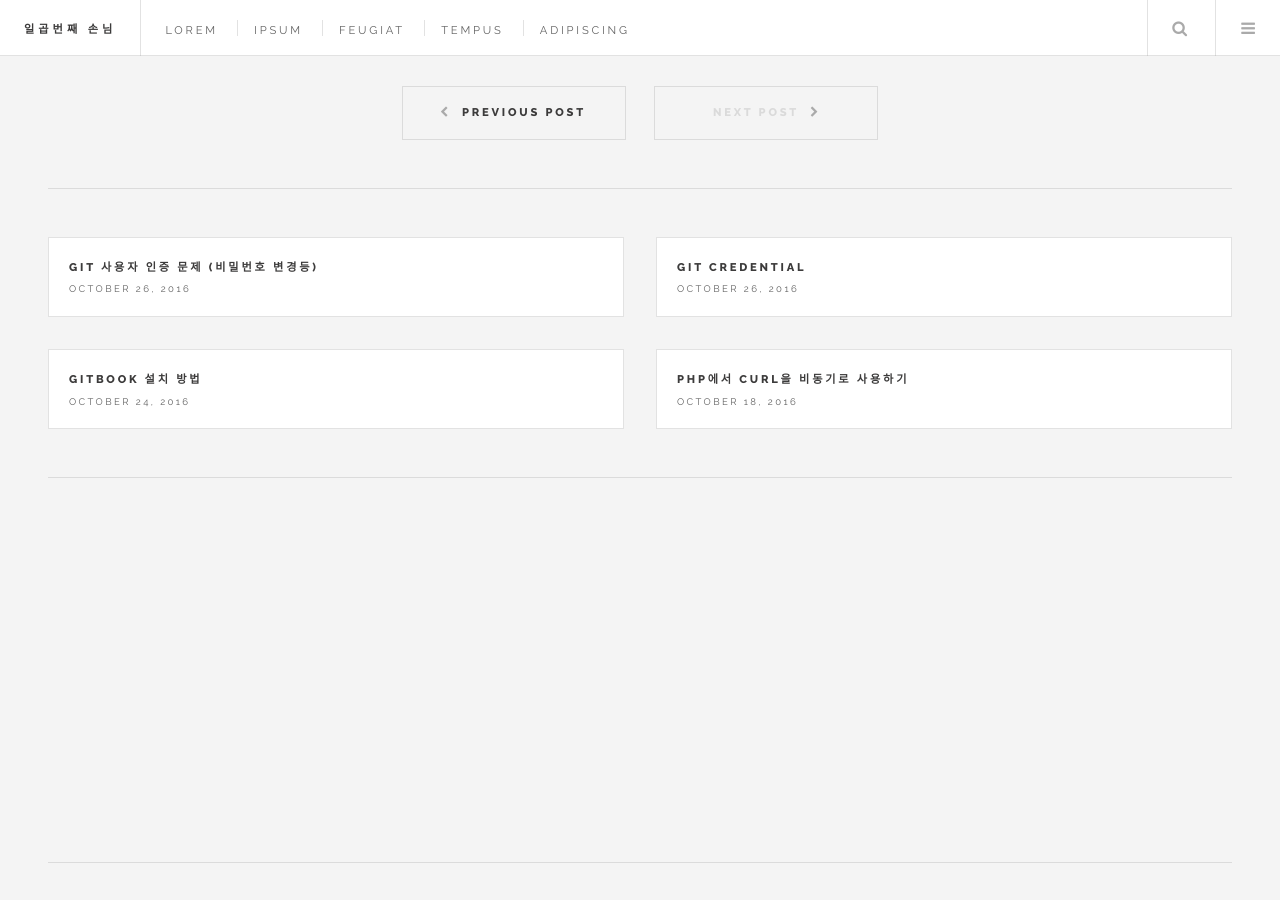
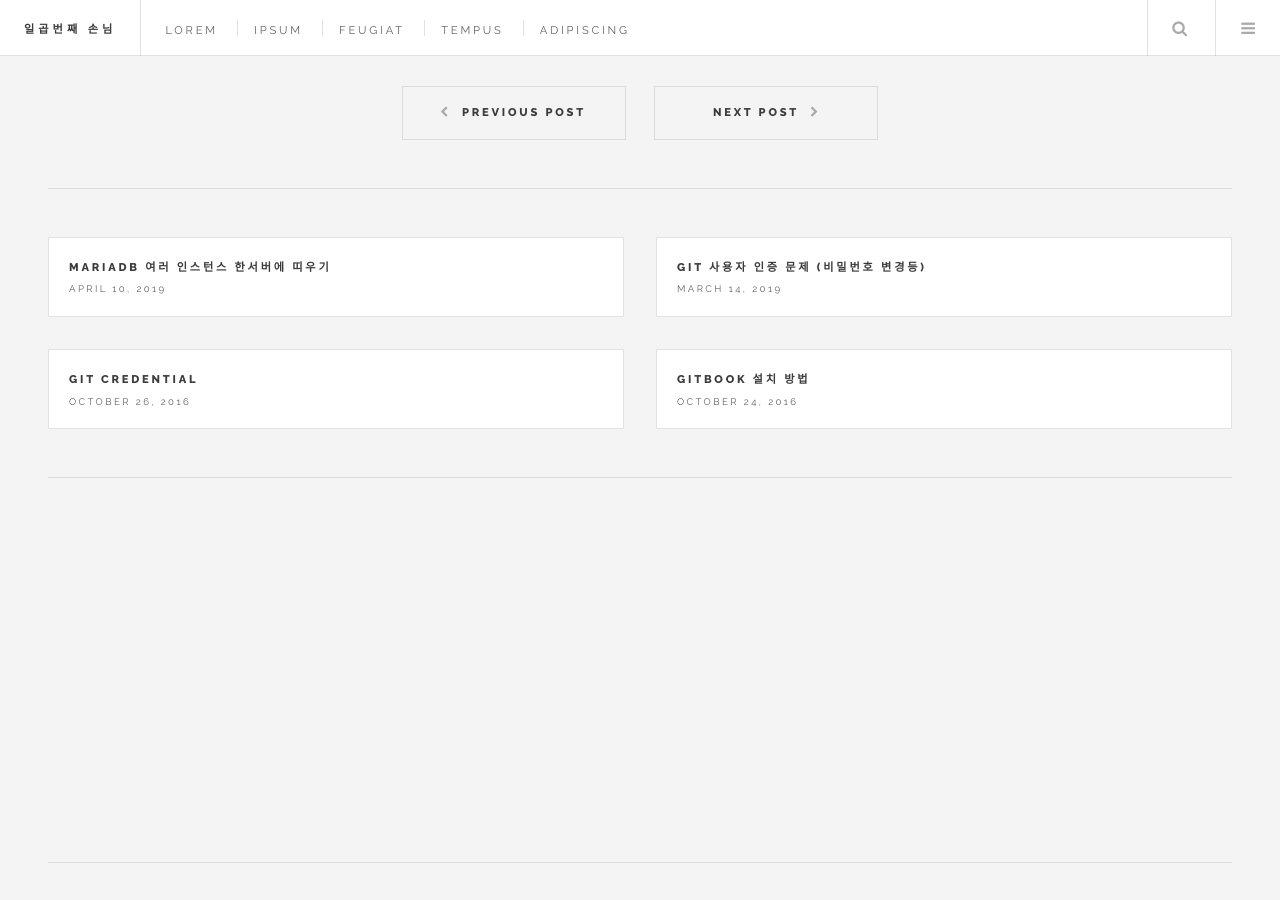
Before and after one commit to the7sign/the7sign.github.io, a Jekyll site: the page built from _posts/2019-03-14-git-credential2.md, in a window 1280 px wide and 900 px high, scrolled down 1106 px. Built offline with Jekyll 4.4.1, drawn with Linux system fonts in a browser that asks for light colours; part of the change alters nothing that is shown; some of the changed text lies outside the part shown.

Commit message:
게시물 추가

```diff
--- a/_posts/2019-03-14-git-credential2.md
+++ b/_posts/2019-03-14-git-credential2.md
@@ -1,7 +1,7 @@
 ---
 layout: post
 title:  "Git 사용자 인증 문제 (비밀번호 변경등)"
-date:   2016-10-26 00:00:00
+date:   2019-03-14 18:16:00
 categories: git
 tags: git credential
 comments: true
--- /dev/null
+++ b/_posts/2019-04-10-mysqld-multi-installation.md
@@ -0,0 +1,77 @@
+---
+layout: post
+title:  "MariaDB 여러 인스턴스 한서버에 띠우기"
+date:   2019-04-10 19:15:00
+categories: server
+tags: mysql mariadb
+comments: true
+---
+
+서버 개발을 하다보면 자원의 한계나 편의를 위해서 db서버 1대에 여러개의 인스턴스를 띄우는 경우가 있는데 이번에 그 내용을 정리해 보겠습니다.\
+먼저 MariaDB 최신버전을 설치 합니다.
+
+보통 yum으로 설치하면 최신버전을 찾지 못하는 경우가 있는데 이럴때는 직접 설정 파일을 수정합니다.
+
+    /etc/yum.repos.d/maraidb.repo
+
+해당 파일이 없으면 새로 만든후 아래와 같이 저장한다.
+
+    [mariadb]
+    name = MariaDB
+    baseurl = http://yum.mariadb.org/10.3/rhel7-amd64
+    gpgkey=https://yum.mariadb.org/RPM-GPG-KEY-MariaDB
+    gpgcheck=1
+
+이후에 설치를 진행합니다.
+
+    yum install mariadb mariadb-server
+
+그럼 설치가 끝나게 됩니다.
+
+이제 여러개 인스턴스를 실행하는 스크립트를 작성합시다.
+
+    vi /etc/my.cnf.d/mysql_client.conf
+
+해당 파일을 열어서 아래와 같은 항목을 추가합시다.
+
+    [mysqld1]
+    user		= mysql
+    pid-file	= /var/run/mysqld/mysqld3307.pid
+    socket		= /var/run/mysqld/mysqld3307.sock # socket 기반 접속 안할경우 불필요
+    port		= 3307
+    basedir		= /usr
+    datadir		= /var/lib/mysql3307
+    tmpdir		= /tmp
+    log-error	= /var/log/mysql/error3307.log
+
+    [mysqld2]
+    user		= mysql
+    pid-file	= /var/run/mysqld/mysqld3308.pid
+    socket		= /var/run/mysqld/mysqld3308.sock # socket 기반 접속 안할경우 불필요
+    port		= 3308
+    basedir		= /usr
+    datadir		= /var/lib/mysql3308
+    tmpdir		= /tmp
+    log-error	= /var/log/mysql/error3308.log
+
+[mysqld1] 이부분은 나중에 실행 할때 사용하게 됩니다. 우린 2개를 설정 할거니까 2개를 넣었습니다.
+
+그리고 폴더를 만들고 권한을 넣어 줍니다.
+
+    mkdir /var/lib/mysql3307
+    mkdir /var/lib/mysql3308
+    mkdir /var/log/mysql
+
+    chown -R mysql.mysql /var/lib/mysql3307
+    chown -R mysql.mysql /var/lib/mysql3308
+    chown -R mysql.mysql /var/log/mysql
+
+이제 마지막으로 데이터베이스 초기화를 해줍니다.
+
+    mysql_install_db --user=mysql --datadir=/var/lib/mysql3307 --basedir=/usr
+    mysql_install_db --user=mysql --datadir=/var/lib/mysql3308 --basedir=/usr
+
+이제 설정이 다 끝났으니 실행을 하면 됩니다.
+
+    mysqld_multi start 1,2      -- 실행
+    mysqld_multi stop 1,2       -- 중지
```
